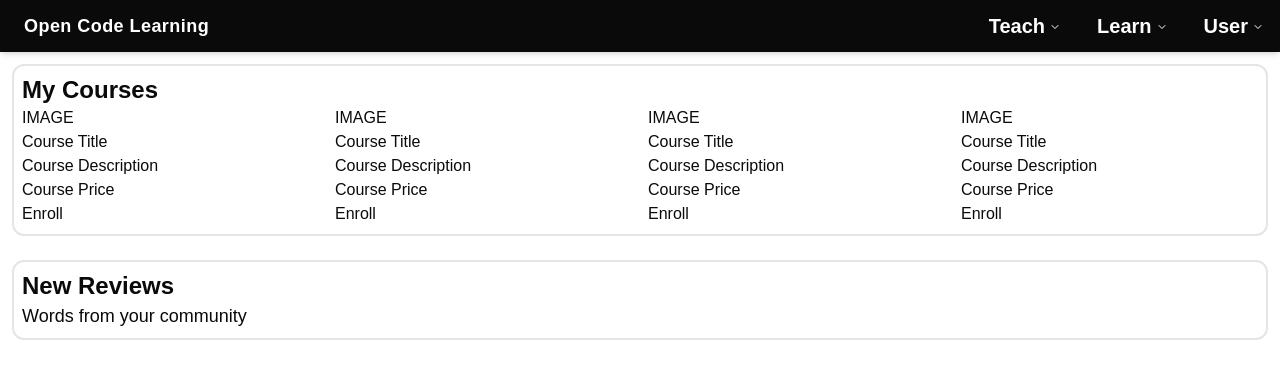
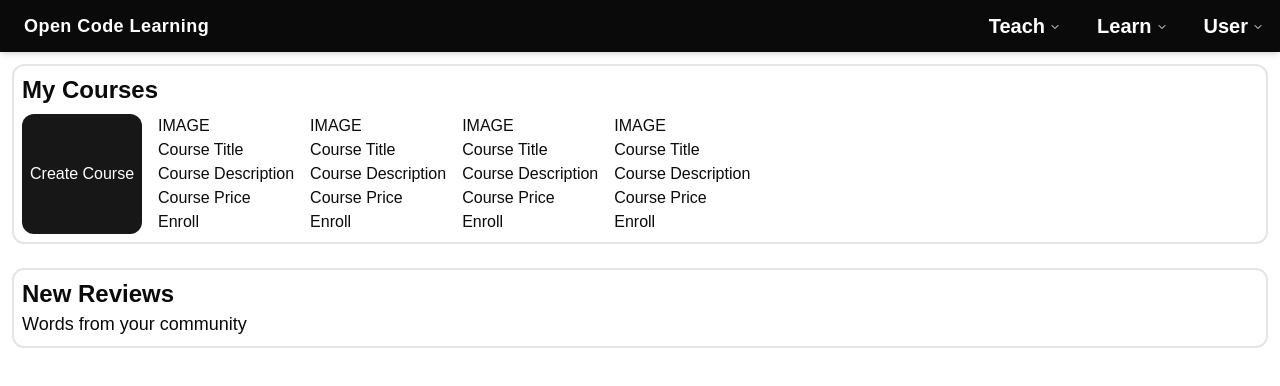
Before and after one commit to hdmGOAT/codelearnproject, a Next.js app in the folder frontend/: page /teach in a window 1280 px wide. Shown: the top 386 px of the page. Built offline with nearby package versions, Linux system fonts and the light colour scheme.

Commit message:
more course work

```diff
--- a/frontend/app/teach/page.tsx
+++ b/frontend/app/teach/page.tsx
@@ -4,9 +4,14 @@ import CourseList from "./CourseList";
 const TeachPage = () => {
   return (
     <div className="flex flex-col">
-      <div className="flex m-3 p-2 border-2 rounded-xl flex-col">
+      <div className="flex m-3 p-2 border-2 rounded-xl flex-col space-y-2">
         <h1 className="text-2xl font-semibold">My Courses</h1>
-        <CourseList />
+        <div className="flex flex-row gap-x-4">
+          <button className="bg-primary text-white p-2 rounded-xl ">
+            Create Course
+          </button>
+          <CourseList />
+        </div>
       </div>
       <div className="flex m-3 p-2 border-2 rounded-xl flex-col">
         <h1 className="text-2xl font-semibold">New Reviews</h1>
```
